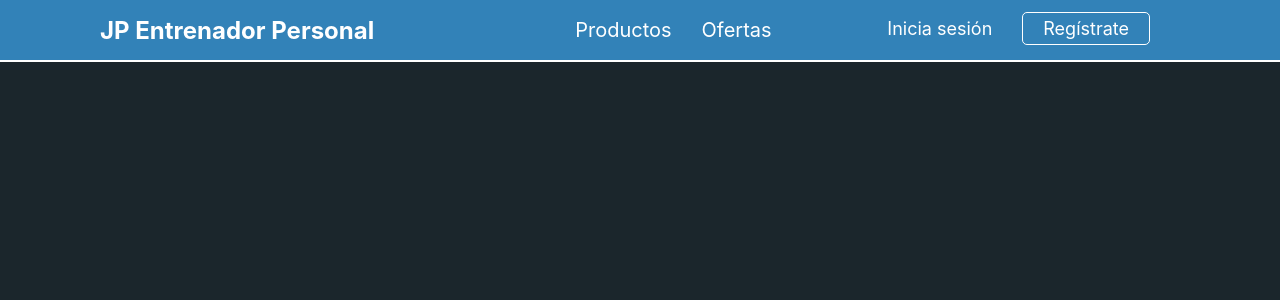
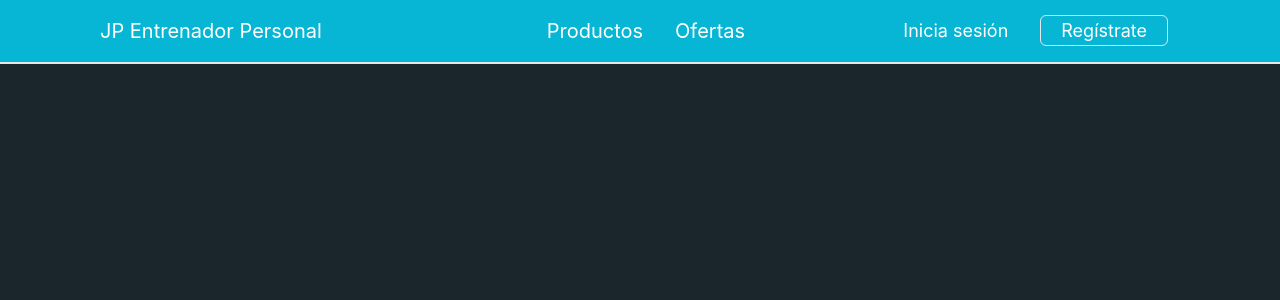
Before and after one commit to nicorossi19/JPEntrenadorPersonal, a React (Create React App) app: page / in a window 1280 px wide. Shown: the top 300 px of the page. Built offline with nearby package versions, Linux system fonts and the light colour scheme.

Commit message:
aJPEntrenadorPersonal+Rossi-Desafio2

```diff
--- a/package.json
+++ b/package.json
@@ -34,5 +34,8 @@
       "last 1 firefox version",
       "last 1 safari version"
     ]
+  },
+  "devDependencies": {
+    "tailwindcss": "^3.0.23"
   }
 }
--- a/src/App.css
+++ b/src/App.css
@@ -1,10 +1,3 @@
-:root {
-  --bgclr: #1B262C;
-  --sclr: #3282B8;
-  --txtclr: #FFFFFF;
-  --btnclr: #0F4C75;
-}
-
 li {
   list-style-type: none;
 }
@@ -12,104 +5,3 @@ li {
 a {
   text-decoration: none;
 }
-
-.App {
-  text-align: center;
-}
-
-.App h1 {
-  color: var(--txtclr);
-  margin-top: 30px;
-}
-
-.Navbar {
-  height: 60px;
-  padding: 0 100px;
-  background-color: var(--sclr);
-
-  display: flex;
-  justify-content: space-between;
-  align-items: center;
-  box-shadow: 0 2px #FFFFFF;
-}
-
-.Logo a {
-  color: var(--txtclr);
-}
-
-.ProductsAndLogin {
-  width: 56%;
-  display: flex;
-  justify-content: space-between;
-  flex-wrap: nowrap;
-}
-
-.NavbarListProducts {
-  display: flex;
-}
-
-.NavbarListProducts a {
-  margin-right: 30px;
-  font-size: 20px;
-  color: var(--txtclr);
-}
-
-.NavbarListProducts a:hover {
-  opacity: 0.7;
-}
-
-.NavbarListLog {
-  display: flex;
-}
-
-.NavbarListLog a {
-  margin-right: 30px;
-  font-size: 18px;
-  color: var(--txtclr);
-}
-
-.NavbarListLog a:hover {
-  /* color: var(--bgclr); */
-  opacity: 0.7;
-}
-
-.NavbarListLog .Signup {
-  border: 1px solid #FFFFFF;
-  border-radius: 5px;
-  padding: 5px 20px;
-}
-
-/* .App-logo {
-  height: 40vmin;
-  pointer-events: none;
-}
-
-@media (prefers-reduced-motion: no-preference) {
-  .App-logo {
-    animation: App-logo-spin infinite 20s linear;
-  }
-}
-
-.App-header {
-  background-color: #282c34;
-  min-height: 100vh;
-  display: flex;
-  flex-direction: column;
-  align-items: center;
-  justify-content: center;
-  font-size: calc(10px + 2vmin);
-  color: white;
-}
-
-.App-link {
-  color: #61dafb;
-}
-
-@keyframes App-logo-spin {
-  from {
-    transform: rotate(0deg);
-  }
-  to {
-    transform: rotate(360deg);
-  }
-} */
--- a/src/components/NavBar.js
+++ b/src/components/NavBar.js
@@ -1,18 +1,27 @@
 const NavBar = () => {
+
+  const navbar = {
+    navbarStyle: 'h-16 px-20 bg-cyan-500 flex justify-between items-center shadow-white border-b-2',
+    logo: 'pl-5 text-white text-xl',
+    productsAndLogin: 'w-7/12 flex justify-between items-center',
+    products: 'mr-8 text-xl text-white hover:opacity-80',
+    signIn: 'mr-8 text-lg text-white hover:opacity-80',
+    signUp: 'mr-8 text-lg text-white hover:opacity-80 border rounded-md py-1 px-5'
+  }
 
   return (
 
     <>
-      <nav className='Navbar'>
-        <h2 className='Logo'><a href='#'>JP Entrenador Personal</a></h2>
-        <div className='ProductsAndLogin'>
-          <ul className='NavbarListProducts'>
-            <li><a href='#'>Productos</a></li>
-            <li><a href='#'>Ofertas</a></li>
+      <nav className= {navbar.navbarStyle}>
+        <h2 className={navbar.logo}><a href='#'>JP Entrenador Personal</a></h2>
+        <div className={navbar.productsAndLogin}>
+          <ul className='flex'>
+            <li><a className={navbar.products} href='#'>Productos</a></li>
+            <li><a className={navbar.products} href='#'>Ofertas</a></li>
           </ul>
-          <ul className='NavbarListLog'>
-            <li><a className='Signin' href='#'>Inicia sesión</a></li>
-            <li><a className='Signup' href='#'>Regístrate</a></li>
+          <ul className='flex'>
+            <li><a className={navbar.signIn} href='#'>Inicia sesión</a></li>
+            <li><a className={navbar.signUp} href='#'>Regístrate</a></li>
           </ul>
         </div>
       </nav>
--- a/src/index.css
+++ b/src/index.css
@@ -1,3 +1,7 @@
+@tailwind base;
+@tailwind components;
+@tailwind utilities;
+
 * {
   padding: 0;
   margin: 0;
@@ -6,7 +10,6 @@
 
 :root {
   --bgclr: #1B262C;
-  --txtclr: #BBE1FA;
 }
 
 body {
--- /dev/null
+++ b/tailwind.config.js
@@ -0,0 +1,9 @@
+module.exports = {
+  content: [
+    "./src/**/*.{html,js, jsx}"
+  ],
+  theme: {
+    extend: {},
+  },
+  plugins: [],
+}
```
Also changed, not shown: 1 other file (tests, documents, lock files or other folders).
